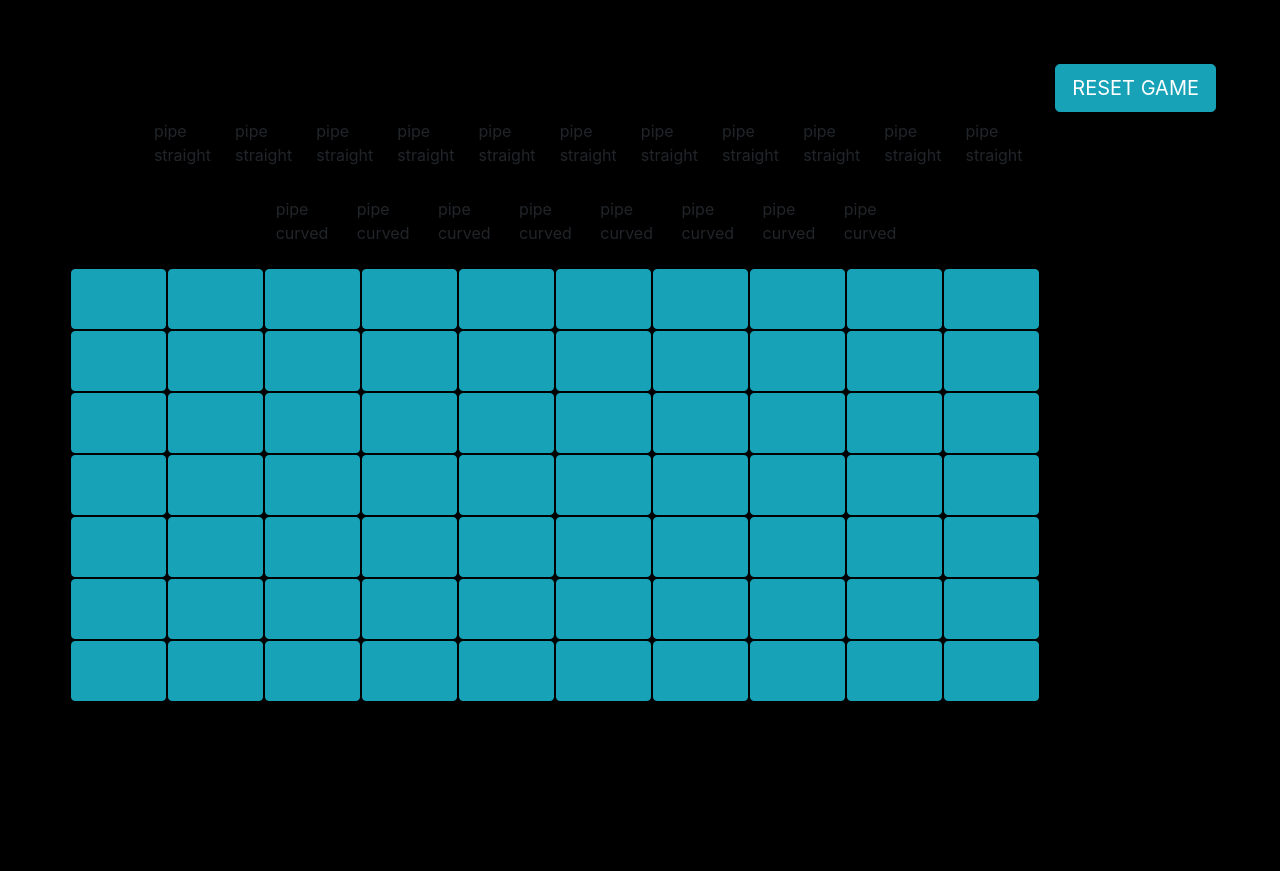
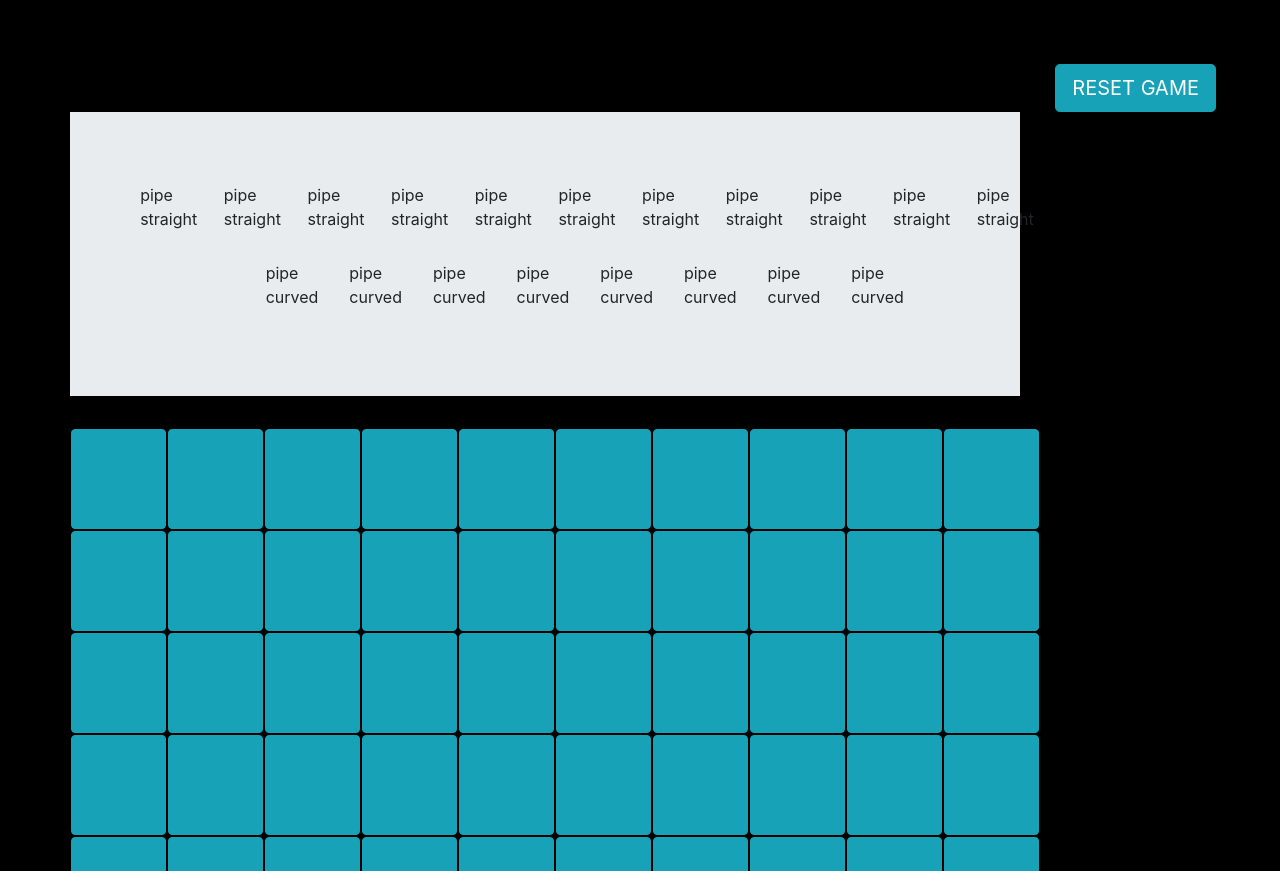
Before and after one commit to JCKolodziej/hypepipe, a Flask app: page /game in a window 1280 px wide. Shown: the top 871 px of the page. Before the commit the page ends 701 px from the top, so only its background shows below. Run offline with Flask 2, Linux system fonts and the light colour scheme; some libraries are stand-ins or nearby versions.

Commit message:
add container for parts and set size of grid

```diff
--- a/static/css/style.css
+++ b/static/css/style.css
@@ -21,6 +21,11 @@ body{
 .cell{
     margin: 1px;
     text-align: center;
-    height: 60px;
+    height: 100px;
+    width 100px;
     padding: 2px;
 }
+
+.part-container{
+
+}
--- a/templates/game.html
+++ b/templates/game.html
@@ -27,7 +27,7 @@
 
 <div class="container">
     <div class="row">
-        <div class="col-xl-10">
+        <div class="col-xl-10 jumbotron jumbotron-fluid">
             {% for i in range(0, 11) %}
             <div class="col-lg-1 btn byn-info dragula-container">
                 <ul>
```
